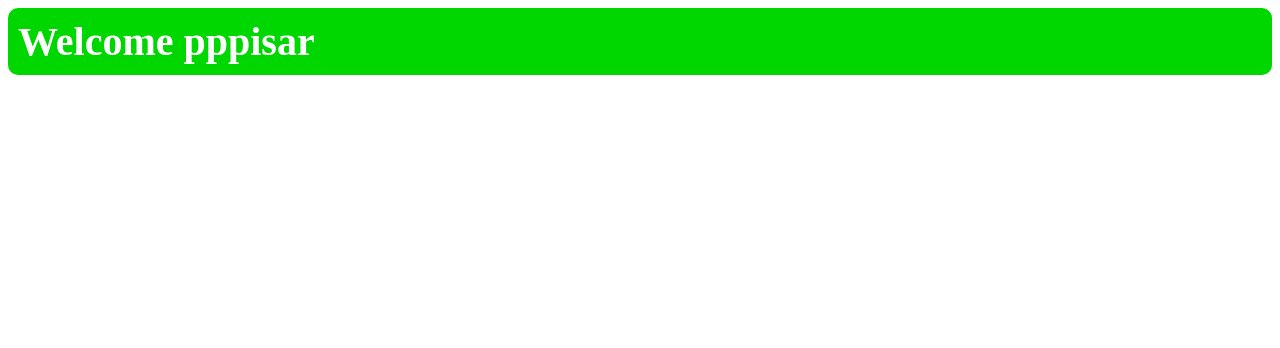
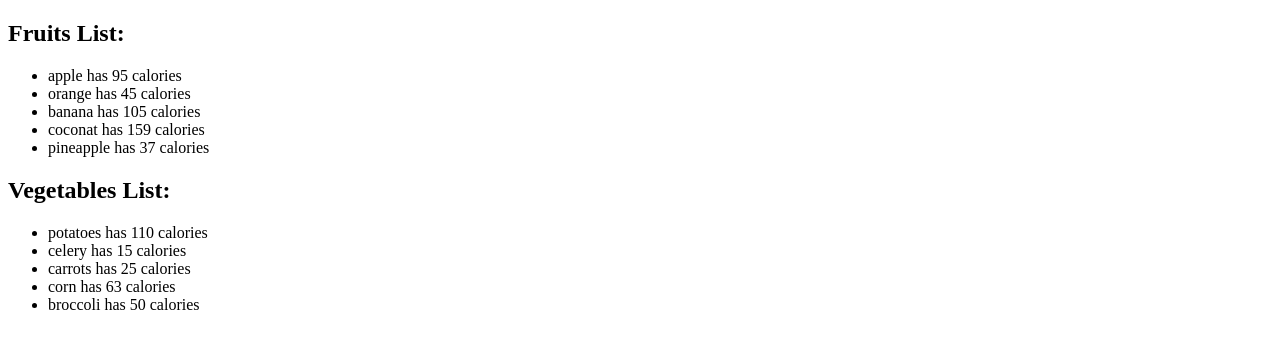
Before and after one commit to pppisar/React-Full-JS, a React (Vite) app: page / in a window 1280 px wide. Shown: the top 348 px of the page. Built offline with nearby package versions, Linux system fonts and the light colour scheme.

Commit message:
Render List

```diff
--- a/src/App.jsx
+++ b/src/App.jsx
@@ -1,9 +1,28 @@
-import UserGreeting from "./UserGreeting";
+import List from "./List";
 
 function App() {
+  const fruits = [
+    { id: 0, name: "apple", calories: 95 },
+    { id: 1, name: "orange", calories: 45 },
+    { id: 2, name: "banana", calories: 105 },
+    { id: 3, name: "coconat", calories: 159 },
+    { id: 4, name: "pineapple", calories: 37 },
+  ];
+
+  const vegetables = [
+    { id: 6, name: "potatoes", calories: 110 },
+    { id: 7, name: "celery", calories: 15 },
+    { id: 8, name: "carrots", calories: 25 },
+    { id: 9, name: "corn", calories: 63 },
+    { id: 10, name: "broccoli", calories: 50 },
+  ];
+
   return (
     <>
-      <UserGreeting isLoggedIn={true} username="pppisar" />
+      {fruits.length > 0 && <List items={fruits} category="Fruits" />}
+      {vegetables.length > 0 && (
+        <List items={vegetables} category="Vegetables" />
+      )}
     </>
   );
 }
--- /dev/null
+++ b/src/List.jsx
@@ -0,0 +1,52 @@
+import PropTypes from "prop-types";
+
+function List(props) {
+  //   const fruits = [
+  //     { id: 0, name: "apple", calories: 95 },
+  //     { id: 1, name: "orange", calories: 45 },
+  //     { id: 2, name: "banana", calories: 105 },
+  //     { id: 3, name: "coconat", calories: 159 },
+  //     { id: 4, name: "pineapple", calories: 37 },
+  //   ];
+
+  //   const lowCalFruits = fruits.filter((fruit) => fruit.calories < 100);
+
+  //   const highCalFruits = fruits.filter((fruit) => fruit.calories >= 100);
+
+  //   fruits.sort((a, b) => a.name.localeCompare(b.name)); // ALPHABETICAL ORDER
+  //   fruits.sort((a, b) => b.name.localeCompare(a.name)); // REVERSE ALPHABETICAL ORDER
+  //   fruits.sort((a, b) => a.calories - b.calories); // Numerical ORDER
+  //   fruits.sort((a, b) => b.calories - a.calories); // Reverse Numerical ORDER
+
+  const category = props.category;
+  const itemList = props.items;
+
+  const listItems = itemList.map((item) => (
+    <li key={item.id}>{`${item.name} has ${item.calories} calories`}</li>
+  ));
+
+  return (
+    <>
+      <h2>{category} List:</h2>
+      <ul>{listItems}</ul>
+    </>
+  );
+}
+
+List.propTypes = {
+  category: PropTypes.string,
+  items: PropTypes.arrayOf(
+    PropTypes.shape({
+      id: PropTypes.number.isRequired,
+      name: PropTypes.string.isRequired,
+      calories: PropTypes.number.isRequired,
+    })
+  ),
+};
+
+List.defaultProps = {
+  category: "Category",
+  items: [],
+};
+
+export default List;
```
Also changed, not shown: src/5. Conditional rendering/UserGreeting.jsx (renamed from src/UserGreeting.jsx).
